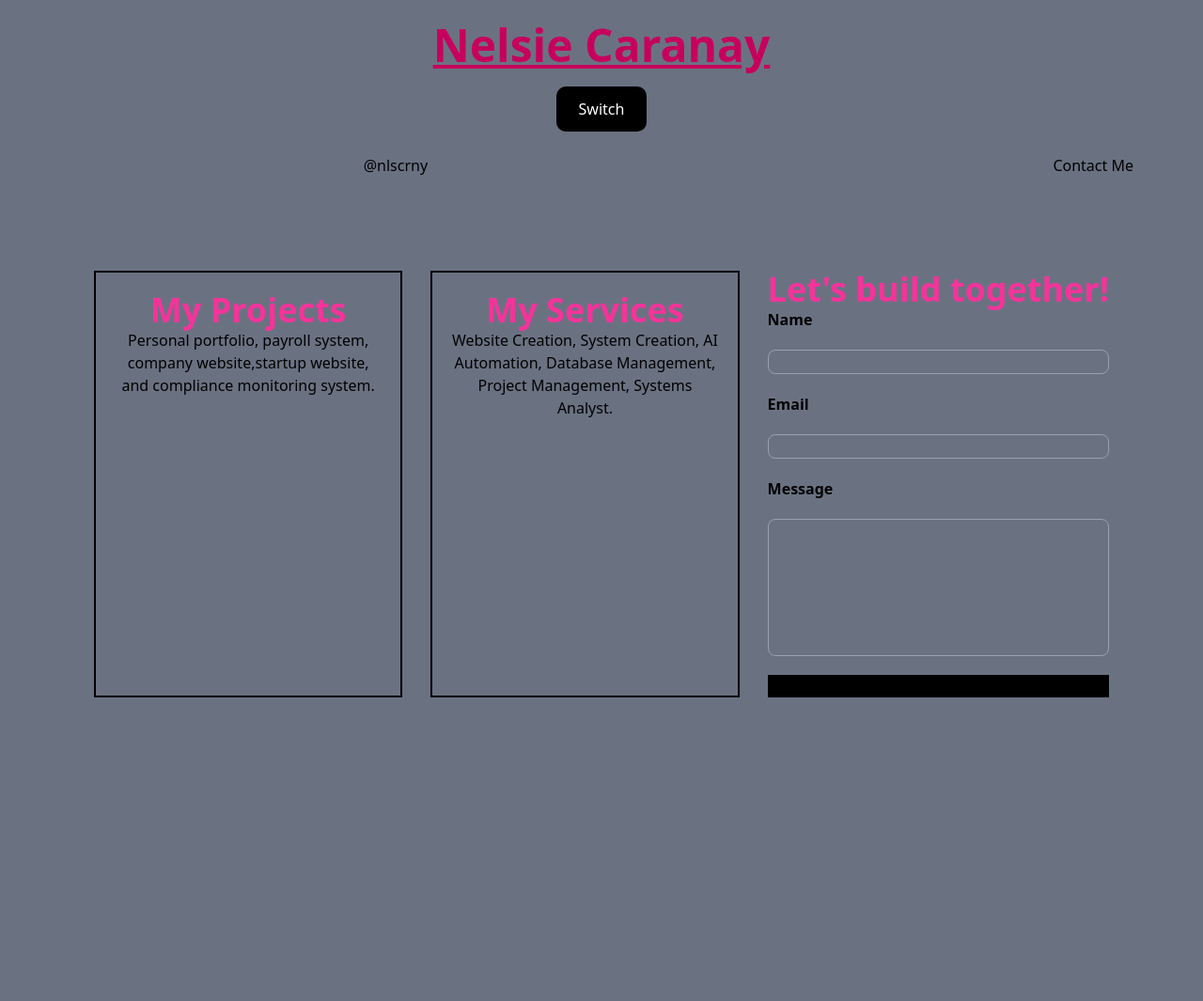
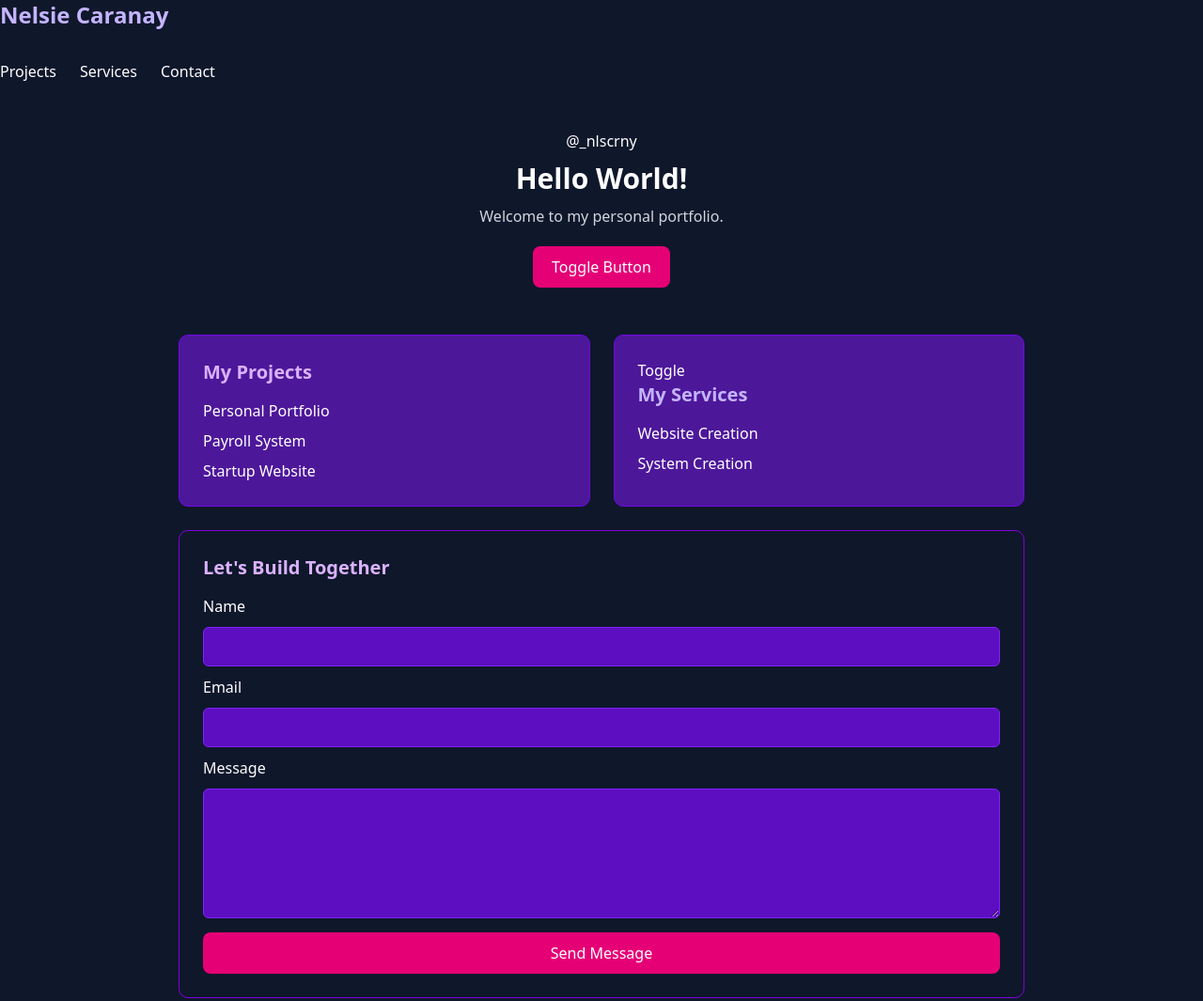
Before and after one commit to c20245654caranay-pixel/Nelsie, a plain HTML site: page index.html in a window 1280 px wide. Shown: the whole page at 94% size. Before the commit the page ends 842 px from the top, so only its background shows below. Drawn offline with nearby package versions, Linux system fonts and the light colour scheme.

Commit message:
dark mode

```diff
--- a/index.html
+++ b/index.html
@@ -1,339 +1,160 @@
 <!DOCTYPE html>
-<html lang="en">
-
+<html lang="en" class="dark">
 
 <head>
     <meta charset="UTF-8">
     <meta name="viewport" content="width=device-width, initial-scale=1.0">
     <title>My Portfolio</title>
 
+    <script src="https://cdn.jsdelivr.net/npm/@tailwindcss/browser@4"></script>
 
+    <style type="text/tailwindcss">
+        @custom-variant dark (&:where(.dark, .dark *));
+  </style>
 
-
-    <!-- Tailwind CSS -->
-    <script src="https://cdn.jsdelivr.net/npm/@tailwindcss/browser@4"></script>
 </head>
 
+<body class="min-h-screen bg-white text-slate-900 dark:bg-slate-900 dark:text-white">
 
-<body class="text-center bg-gray-500">
-
-
-    <!-- Heading -->
-    <h1
-        class="text-3xl md:text-5xl font-bold underline text-pink-700 mt-6 max-[600px]:text-[100px] max-[600px]:text-red-500">
+</body>
+<h1 class="text-2xl font-bold text-violet-700 dark:text-violet-300">
     Nelsie Caranay
-
-
 </h1>
 
+<div class="flex items-center justify-center p-4">
 
+</div>
 
-
-    <!-- Switch Button -->
-
-
-    <button id="switch" class="bg-black text-white
-         px-6 py-3
-         rounded-[10px]
-         mt-5
-         border-0
-         transition-all duration-1000
-         hover:bg-pink-400
-         hover:text-black">
-        Switch
-    </button>
-
-
-
-
-    <!-- Navigation -->
-    <header class="mt-6 px-6">
-        <nav class="flex justify-between items-center
-            mx-[50px]
-             max-[600px]:flex-col
-             max-[600px]:gap-[15px]">
-            <span></span>
-            @nlscrny
-            </p>
-            </span>
-            <ul class="flex gap-5 p-0 m-0 list-none
-                      max-[600px]:flex-com]
-                       max-[600px]:text-center">
-
-
-
-
-                <a href="#services" class="transition-color duration-500" ; hover:text-pink-500>
-
-
-                    <a href="#projects" class="transition-colors duration-500
-                            hover:text-black-500>
-
-
+<ul class="flex gap-[25px]">
+    <li>
+        <a href="#projects" class="hover:text-gray-600 dark:hover:text-gray-300">
             Projects
-
-
         </a>
-
-
     </li>
 
-
-
+    <li>
+        <a href="#services" class="hover:text-gray-600 dark:hover:text-gray-300">
+            Services
+        </a>
+    </li>
 
     <li>
-
-
-                        <a href=" #services" class="transition-colors duration-500
-
-
-                           hover:text-green-600;
-                          Services
-
-
+        <a href="#contact" class="hover:text-gray-600 dark:hover:text-gray-300">
+            Contact
         </a>
-
-
     </li>
-
-
-
-
-                <li>
-
-
-                    <a href=" #contact" class="transition-colors duration-500
-
-
-                           hover:text-pink-500">
-
-
-                        Contact Me
-
-
-                    </a>
-
-
-                    </li>
-
-
-
-
 </ul>
 
-
-
-
 </nav>
-
-
-
-
 </header>
 
+<section class="text-center py-[50px] px-[20px]">
 
-
-
-    <!-- Main Content -->
-
-
-    <main class="flex flex-wrap gap-[30px] p-[50px] m-[50px]
-                 max-[600px]:p-[15px]
-                max-[600px]:m-[10px]
-                max-[600px]:gap-5">
-
-
-        <!-- Projects -->
-        <section id="projects" class="flex-1 min-w-[280px]
-                     border-2 border-pink
-                     p-5
-                     bg-black-500
-                     max-[600px]:min-w-0
-                     max-[600px]:flex-[1_1_100%]
-                     max-[600px]:p-[15px]">
-            <h2 class="text-4xl text-pink-500 font-bold
-                     max-[768px]:text-[48px]
-                     max-[768px]:text-blue-500">
-                My Projects
-            </h2>
-            <p>
-                Personal portfolio, payroll system, company website,startup website, and compliance monitoring system.
+    <p class="text-darkviolet-600 dark:text-darkviolet-300">
+        @_nlscrny
     </p>
 
+    <h2 class="text-3xl font-bold text-darkviolet-800 dark:text-darkviolet-200 mt-[10px]">
+        Hello World!
+    </h2>
 
+    <p class="text-gray-600 dark:text-gray-300 mt-[10px]">
+        Welcome to my personal portfolio.
+    </p>
 
+    <button id="toggledark"
+        class="bg-pink-600 text-white px-[20px] py-[10px] rounded-[8px] mt-[20px] hover:bg-purple-700">
+        Toggle Button
+    </button>
 
 </section>
 
+<main class="max-w-[950px] mx-auto px-[25px] pb-[50px]">
 
+    <div class="grid grid-cols-2 gap-[25px] max-[700px]:grid-cols-1">
 
+        <section id="projects"
+            class="bg-gray-100 dark:bg-violet-900 border border-violet-200 dark:border-violet-700 rounded-[10px] p-[25px]">
 
-        <!-- Services -->
-
-
-
-
-        <section id="services" class="flex-1 min-w-[280px]
-         border-2 border-pink
-
-
-
-            p-5
-
-
-            bg-white-500
-
-
-            max-[600px]:min-w-0
-
-
-            max-[600px]:flex-[1_1_100%]
-
-
-            max-[600px]:p-[15px]">
-
-
-
-
-            <h2 class="text-4xl text-pink-500 font-bold
-
-
-                   max-[768px]:text-[48px]
-
-
-                   max-[768px]:text-blue-500">
-
-
-
-
-                My Services
-
-
-
-
+            <h2 class="text-xl font-bold text-purple-700 dark:text-purple-300 mb-[15px]">
+                My Projects
             </h2>
 
-
-
-
-            <p class="text-black">
-
-
-                Website Creation, System Creation, AI Automation,
-
-
-                Database Management, Project Management, Systems Analyst.
-
-
-            </p>
-
-
-
+            <ul class="space-y-[8px]">
+                <li>Personal Portfolio</li>
+                <li>Payroll System</li>
+                <li>Startup Website</li>
+            </ul>
 
         </section>
 
+        <section id="services"
+            class="border bg-gray-300 text-gray-800 dark:border-violet-700 dark:bg-violet-900 dark:text-white rounded-[10px] p-[25px]">
+            <button id="toggledark" class=""> Toggle</button>
 
+            <h2 class="text-xl font-bold text-violet-700 dark:text-violet-300 mb-[15px]">
+                My Services
+            </h2>
 
+            <ul class="space-y-[8px]">
+                <li>Website Creation</li>
+                <li>System Creation</li>
+            </ul>
 
-        <!-- Contact -->
+        </section>
 
+    </div>
 
-        <section id="contact" class="Flex-1 min-w-[200px]" border-2 border-black pb bg-white max-[600px]:min-w-0
-            max-[600px]:flex-[1_1_100%] max-[600px]:p-[15px]>
+    <section id="contact"
+        class="bg-purple-100 dark:bg-slate-900 border border-purple-200 dark:border-purple-700 rounded-[10px] p-[25px] mt-[25px]">
 
+        <h2 class="text-xl font-bold text-purple-700 dark:text-purple-300 mb-[15px]">
+            Let's Build Together
+        </h2>
 
-            <h2 class="text-4xl text-pink-500 font-bold
-                       max-[768px]:text-[48px]
-                       max-[768px]:text-blue-500">
-                Let's build together!
-            </h2>
-            <form action="#" class="flex flex-col gap-5 text-left">
+        <form action="#" class="flex flex-col gap-[10px]">
 
+            <label for="name">Name</label>
+            <input type="text" id="name" name="name"
+                class="bg-white dark:bg-violet-800 border border-pink-200 dark:border-violet-600 rounded-[6px] p-[8px]"
+                required>
 
+            <label for="email">Email</label>
+            <input type="email" id="email" name="email"
+                class="bg-white dark:bg-violet-800 border border-pink-200 dark:border-violet-600 rounded-[6px] p-[8px]"
+                required>
 
-                <!-- Name -->
-                <label for="name" class="font-semibold">
-                    Name
-                </label>
-                <input type="text" id="name" name="name" required class="border border-gray-400
-                           rounded-lg
-                           focus:outline-none
-                           focus:ring-lg
-                           focus:ring-pink-400">
-                <!-- Email -->
-                <label for="email" class="font-semibold">
-                    Email
-                </label>
-                <input type="email" name="email" id="email" required class="border border-gray-400
-                      rounded-lg
-                      px-4 py
-                      focus:outline-none
-                      focus:ring-2
-                      focus:ring-green-400">
+            <label for="message">Message</label>
+            <textarea id="message" name="message" rows="5"
+                class="bg-white dark:bg-violet-800 border border-violet-200 dark:border-violet-600 rounded-[6px] p-[8px]"
+                required></textarea>
 
-
-
-
-                <!-- Message -->
-
-
-                <label for="message" class="font-semibold">
-
-
-                    Message
-
-
-                </label>
-
-
-
-
-                <textarea name="message" id="message" rows="5" required class="border border-gray-400
-                               rounded-lg
-                               px-4 py-3
-                               resize-none
-                                focus:outline-none
-                                focus:ring-2
-                                focus:ring-pink-400"></textarea>
-
-
-
-
-                <!-- Submit -->
-
-
-                <button type="submit" class="bg-black" ; text-white px-6 py-3 border-0 rounded-[10px] transition-all
-                    duration-1000 hover:bg-pink-400 hover:text-black>
-
-
-
-
+            <button type="submit" class="bg-pink-600 text-white py-[10px] rounded-[8px] mt-[5px] hover:bg-purple-700">
                 Send Message
-
-
-
-
             </button>
-
-
-
 
         </form>
 
-
-
-
     </section>
-
-
-
 
 </main>
 
+<script>
+    const toggleButton = document.querySelector('#toggledark');
+    const html = document.querySelector('html');
+
+    toggleButton.addEventListener('click', function () {
+        html.classList.toggle('dark');
+
+    });
+
+</script>
 
 
+</footer>
+
+<script src="script.js"></script>
 
 </body>
 
-
 </html>
```
Lines whose indentation alone changed are shown as unchanged.
